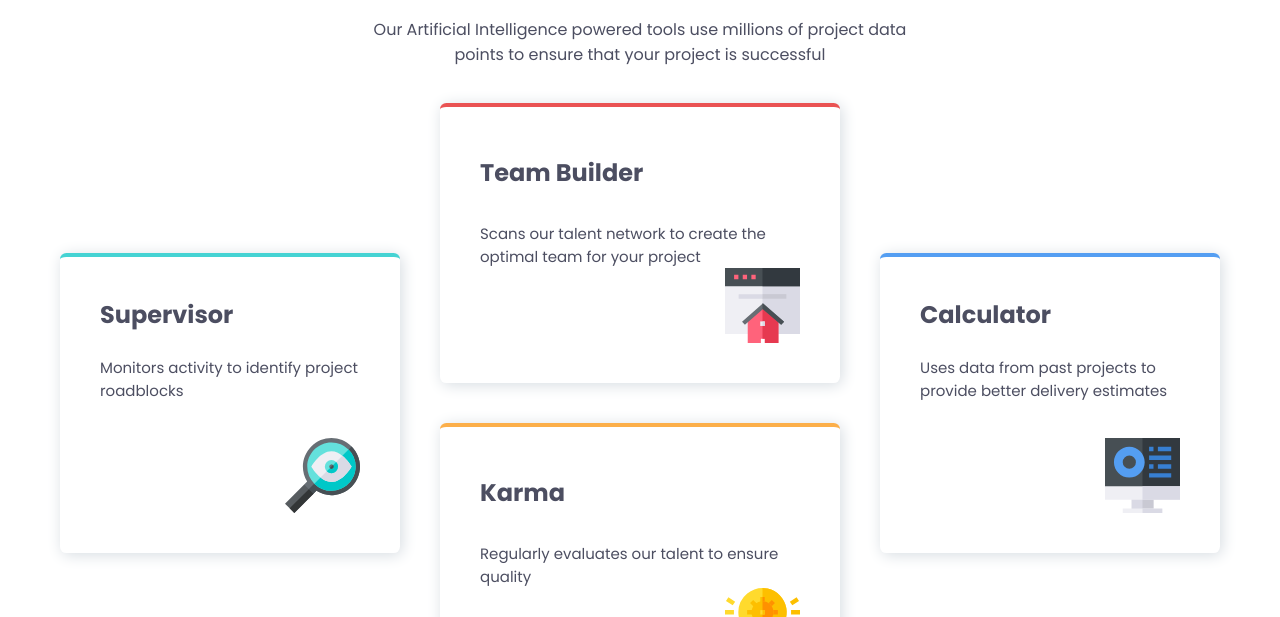
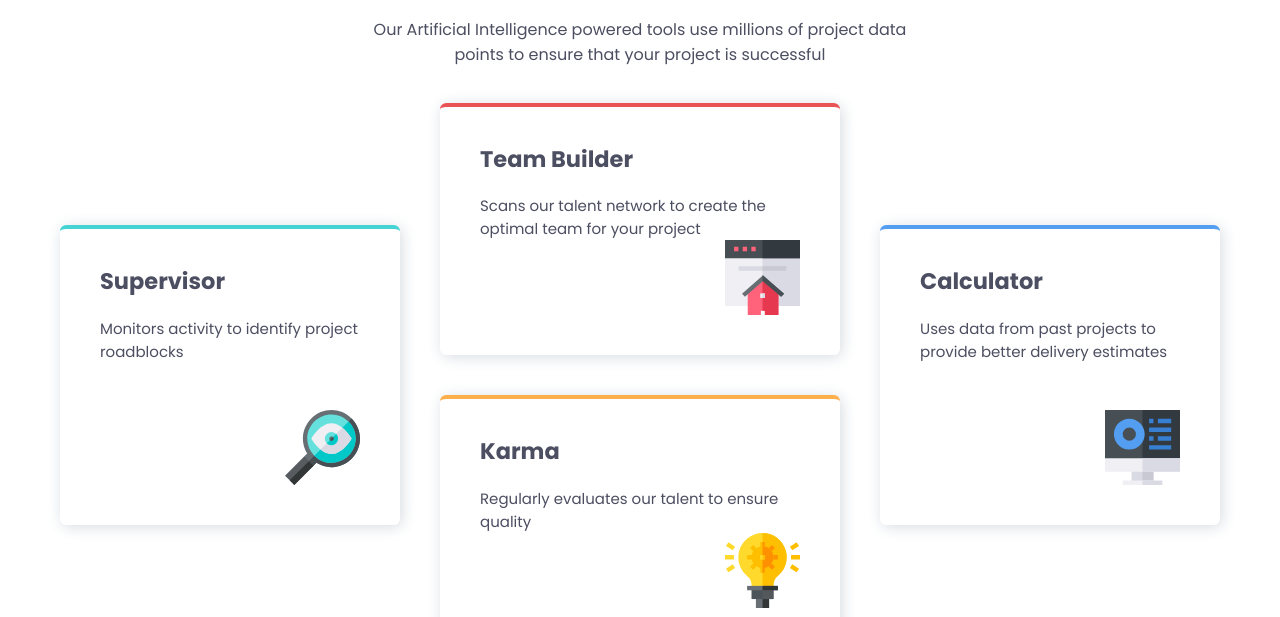
Before and after one commit to matiasmonzonrubano1-beep/Four-Card-Feature-Section, a plain HTML site: page index.html in a window 1280 px wide. Shown: the part 183-800 px from the top of the page. Drawn offline with Linux system fonts and the light colour scheme.

Commit message:
fixed semantic issues

```diff
--- a/index.html
+++ b/index.html
@@ -25,34 +25,32 @@
       to ensure that your project is successful
     </p>
   </header>
+  <main>
   <section class="flex_boxes">
     <section class="section_box" id="Supervisor">
-      <h1>Supervisor</h1>
+      <h2>Supervisor</h2>
       <p>Monitors activity to identify project roadblocks</p>
       <img src="images/icon-supervisor.svg" alt="Supervisor Icon">
     </section>
     <section class="vertical_grid">
       <section class="section_box" id="Team_builder">
-        <h1>Team Builder</h1>
+        <h2>Team Builder</h2>
         <p>Scans our talent network to create the optimal team for your project</p>
         <img src="images/icon-team-builder.svg" alt="Team Icon">
       </section>
       <section class="section_box" id="Karma">
-        <h1>Karma</h1>
+        <h2>Karma</h2>
         <p>Regularly evaluates our talent to ensure quality</p>
         <img src="images/icon-karma.svg" alt="Karma Icon">
       </section>
     </section>
     <section class="section_box" id="Calculator">
-      <h1>Calculator</h1>
-      <p></p>Uses data from past projects to provide better delivery estimates</p>
+      <h2>Calculator</h2>
+      <p>Uses data from past projects to provide better delivery estimates</p>
       <img src="images/icon-calculator.svg" alt="Calculator Icon">
     </section>
   </section>
-
-
-
-
+  </main>
   <footer>
     <p class="attribution">
       Challenge by <a href="https://www.frontendmentor.io?ref=challenge" target="_blank">Frontend Mentor</a>.
```
